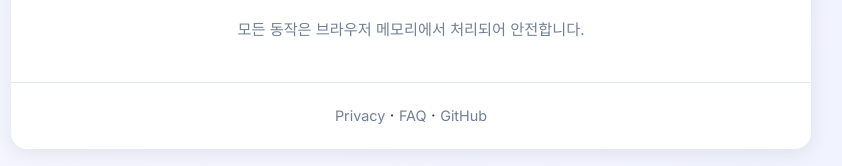
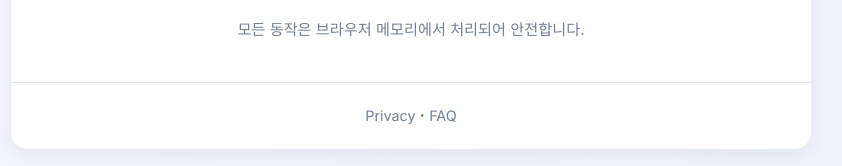
Before and after one commit to iiimaze/iiimaze.github.io, a Jekyll site: the page built from index.html, in a window 1280 px wide. Shown: the part 1002-1168 px from the top of the page, without its empty margins (229-1071 px from the left). Built offline with Jekyll 4.4.1, drawn with Linux system fonts in a browser that asks for light colours; some web fonts are replaced.

Commit message:
[fix] footer 수정

```diff
--- a/_includes/footer.html
+++ b/_includes/footer.html
@@ -3,7 +3,5 @@
         <a href="/privacy/">Privacy</a>
         <span class="footer-separator">·</span>
         <a href="/faq/">FAQ</a>
-        <span class="footer-separator">·</span>
-        <a href="https://github.com/iiimaze/">GitHub</a>
     </div>
 </footer>
```
